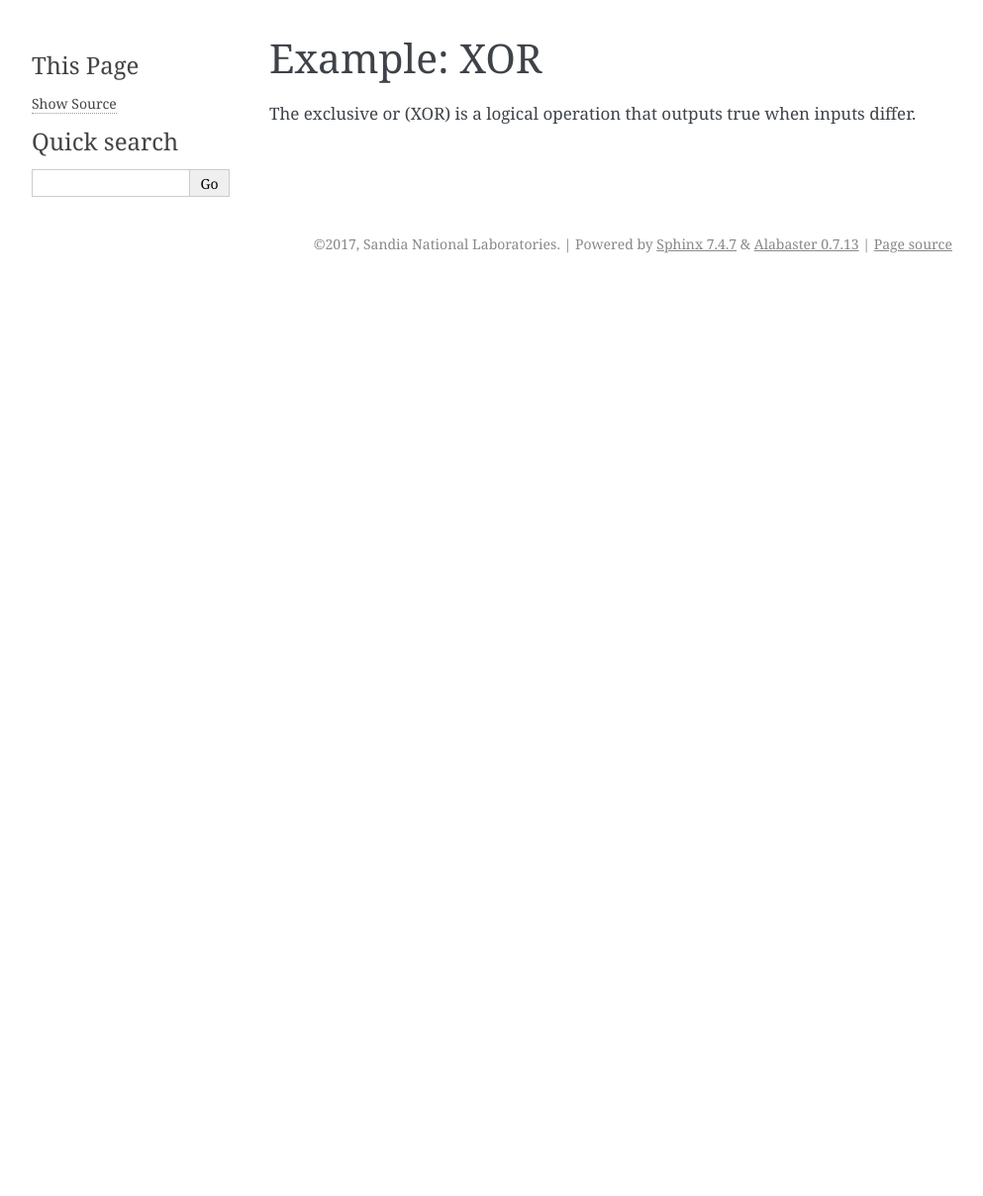
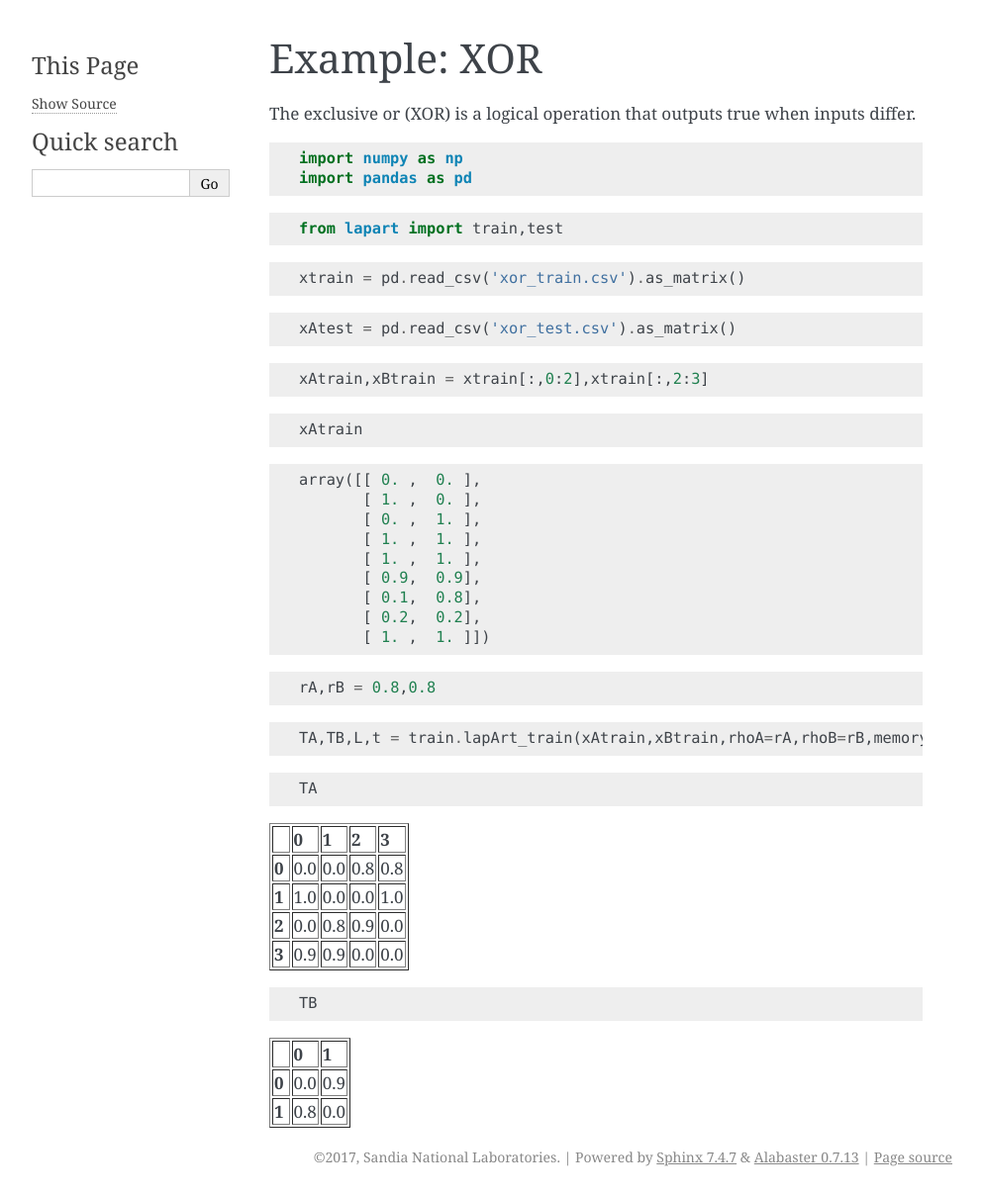
Before and after one commit to sandialabs/lapart-python, a Sphinx documentation site: the page built from docs/source/xor.rst, in a window 1280 px wide. Shown: the whole page at 99% size, without its empty margins (148-1141 px from the left). Built offline with Sphinx 7.4.7, drawn with Linux system fonts in a browser that asks for light colours; before the commit the page ends 900 px from its top, so only the background shows below that.

Commit message:
update rst files

```diff
--- a/docs/source/xor.rst
+++ b/docs/source/xor.rst
@@ -3,3 +3,141 @@ Example: XOR
 ============
 
 The exclusive or (XOR) is a logical operation that outputs true when inputs differ.
+
+.. code:: python
+
+    import numpy as np
+    import pandas as pd
+
+.. code:: python
+
+    from lapart import train,test
+
+.. code:: python
+
+    xtrain = pd.read_csv('xor_train.csv').as_matrix()
+
+.. code:: python
+
+    xAtest = pd.read_csv('xor_test.csv').as_matrix()
+
+.. code:: python
+
+    xAtrain,xBtrain = xtrain[:,0:2],xtrain[:,2:3]
+
+.. code:: python
+
+    xAtrain
+
+
+
+
+.. parsed-literal::
+
+    array([[ 0. ,  0. ],
+           [ 1. ,  0. ],
+           [ 0. ,  1. ],
+           [ 1. ,  1. ],
+           [ 1. ,  1. ],
+           [ 0.9,  0.9],
+           [ 0.1,  0.8],
+           [ 0.2,  0.2],
+           [ 1. ,  1. ]])
+
+
+
+.. code:: python
+
+    rA,rB = 0.8,0.8
+
+.. code:: python
+
+    TA,TB,L,t = train.lapArt_train(xAtrain,xBtrain,rhoA=rA,rhoB=rB,memory_folder='templates',update_templates=False)
+
+.. code:: python
+
+    TA
+
+
+
+
+.. raw:: html
+
+    <div>
+    <table border="1" class="dataframe">
+      <thead>
+        <tr style="text-align: right;">
+          <th></th>
+          <th>0</th>
+          <th>1</th>
+          <th>2</th>
+          <th>3</th>
+        </tr>
+      </thead>
+      <tbody>
+        <tr>
+          <th>0</th>
+          <td>0.0</td>
+          <td>0.0</td>
+          <td>0.8</td>
+          <td>0.8</td>
+        </tr>
+        <tr>
+          <th>1</th>
+          <td>1.0</td>
+          <td>0.0</td>
+          <td>0.0</td>
+          <td>1.0</td>
+        </tr>
+        <tr>
+          <th>2</th>
+          <td>0.0</td>
+          <td>0.8</td>
+          <td>0.9</td>
+          <td>0.0</td>
+        </tr>
+        <tr>
+          <th>3</th>
+          <td>0.9</td>
+          <td>0.9</td>
+          <td>0.0</td>
+          <td>0.0</td>
+        </tr>
+      </tbody>
+    </table>
+    </div>
+
+
+
+.. code:: python
+
+    TB
+
+
+
+
+.. raw:: html
+
+    <div>
+    <table border="1" class="dataframe">
+      <thead>
+        <tr style="text-align: right;">
+          <th></th>
+          <th>0</th>
+          <th>1</th>
+        </tr>
+      </thead>
+      <tbody>
+        <tr>
+          <th>0</th>
+          <td>0.0</td>
+          <td>0.9</td>
+        </tr>
+        <tr>
+          <th>1</th>
+          <td>0.8</td>
+          <td>0.0</td>
+        </tr>
+      </tbody>
+    </table>
+    </div>
```
